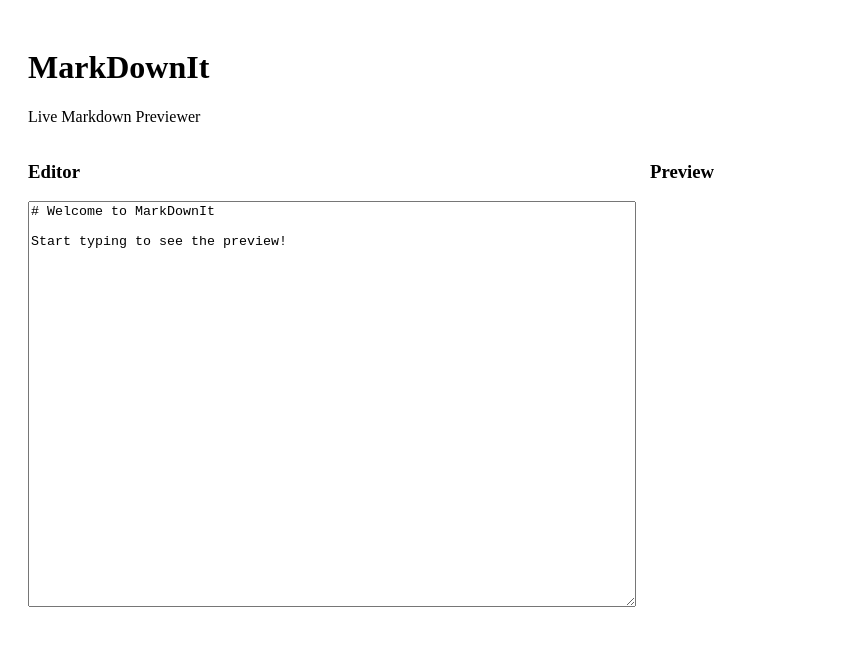
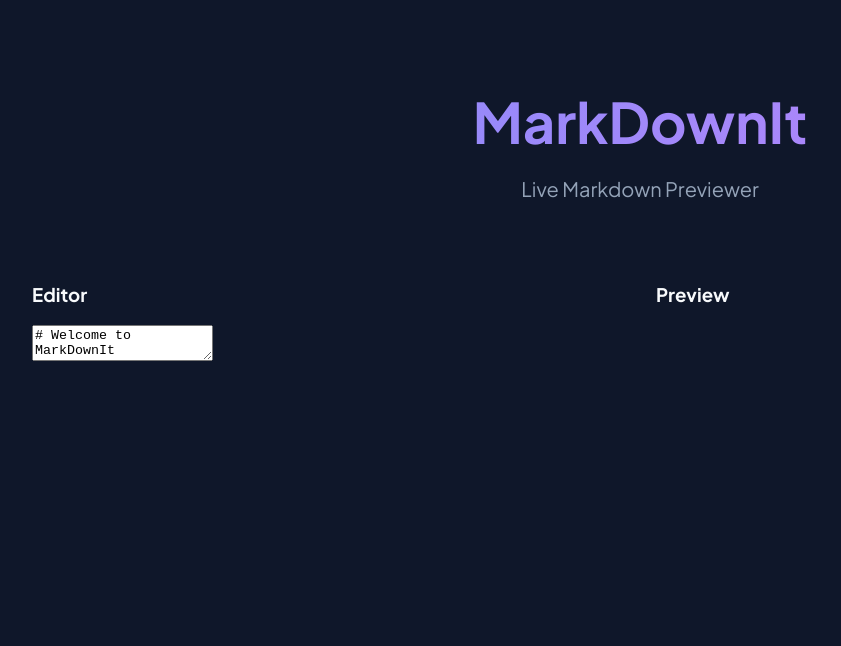
Before and after one commit to saladinjake/mark-down-api-service, a Vue app in the folder frontend/: page / in a window 1280 px wide. Shown: the top 646 px of the page, without its empty margins (0-841 px from the left). Built offline with nearby package versions, Linux system fonts and the light colour scheme; no server answers.

Commit message:
style: add premium header and global layout

```diff
--- a/frontend/src/App.vue
+++ b/frontend/src/App.vue
@@ -53,19 +53,54 @@ export default {
 </script>
 
 <style>
-/* Skeleton UI - No premium styles yet */
+@import url('https://fonts.googleapis.com/css2?family=Plus+Jakarta+Sans:wght@400;600;700&display=swap');
+
+:root {
+  --primary: #6366f1;
+  --secondary: #4f46e5;
+  --bg-dark: #0f172a;
+  --card-bg: #1e293b;
+  --text-light: #f8fafc;
+  --border-color: #334155;
+}
+
+body {
+  margin: 0;
+  background-color: var(--bg-dark);
+  color: var(--text-light);
+  font-family: 'Plus Jakarta Sans', sans-serif;
+}
+
 #app {
-  padding: 20px;
+  max-width: 1400px;
+  margin: 0 auto;
+  padding: 3rem 2rem;
+  min-height: 100vh;
 }
+
+.header {
+  text-align: center;
+  margin-bottom: 4rem;
+}
+
+.header h1 {
+  font-size: 3.5rem;
+  font-weight: 800;
+  background: linear-gradient(to right, #818cf8, #c084fc);
+  -webkit-background-clip: text;
+  -webkit-text-fill-color: transparent;
+  margin-bottom: 0.5rem;
+}
+
+.header p {
+  color: #94a3b8;
+  font-size: 1.25rem;
+}
+
 .main-content {
-  display: flex;
-  gap: 20px;
-}
-.editor-pane, .preview-pane {
-  flex: 1;
-}
-textarea {
-  width: 100%;
-  height: 400px;
+  display: grid;
+  grid-template-columns: 1fr 1fr;
+  gap: 2rem;
+  height: 70vh;
 }
 </style>
```
